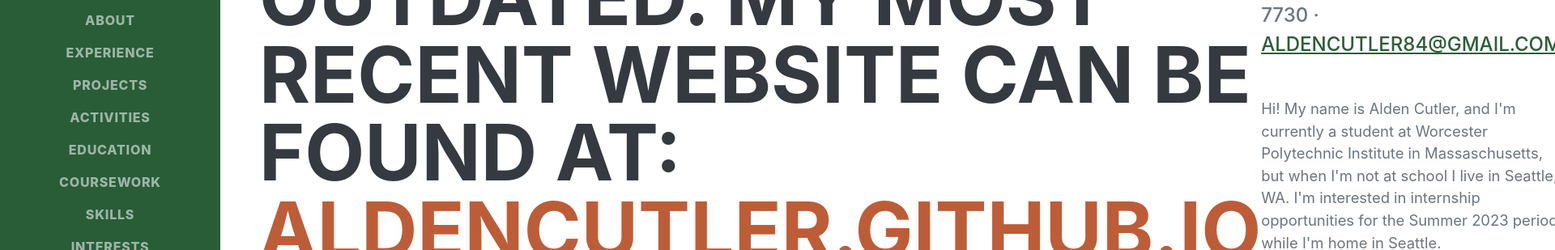
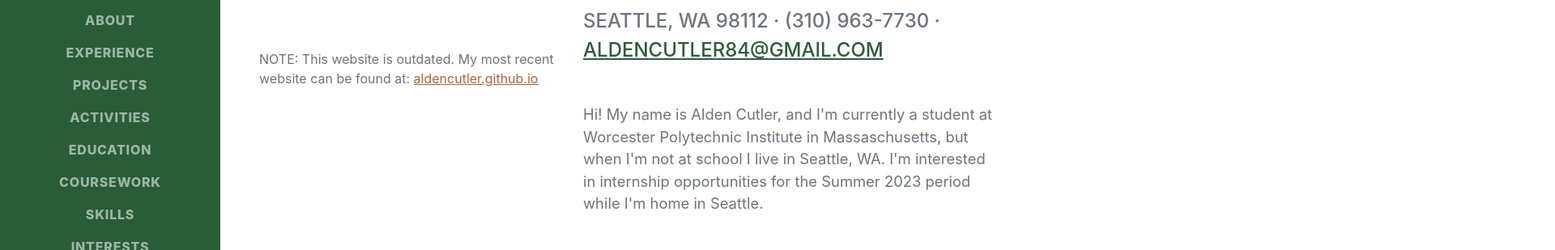
Before and after one commit to AldenCutler/personal-website, a plain HTML site: page index.html in a window 1280 px wide. Shown: the part 307-616 px from the top of the page at 81% size, 1920 px wide, since content can reach past the window. Drawn offline with nearby package versions, Linux system fonts and the light colour scheme; a web font is replaced by a local one.

```diff
--- a/index.html
+++ b/index.html
@@ -48,7 +48,7 @@
     <div class="container-fluid p-0">
         <!-- About-->
         <section class="resume-section" id="about">
-            <h1>NOTE: This website is outdated. My most recent website can be found at: <a href="https://aldencutler.github.io">aldencutler.github.io</a></h1>
+            <p>NOTE: This website is outdated. My most recent website can be found at: <a href="https://aldencutler.github.io">aldencutler.github.io</a></p>
             <div class="resume-section-content">
                 <h1 class="mb-0">
                     Alden
```
